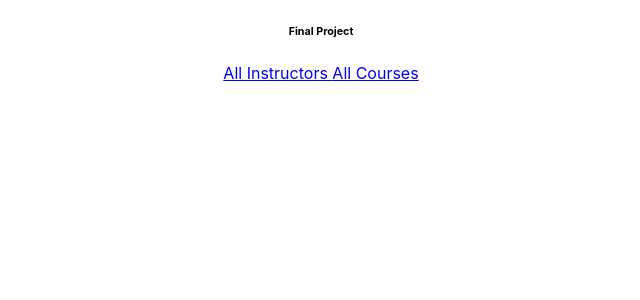
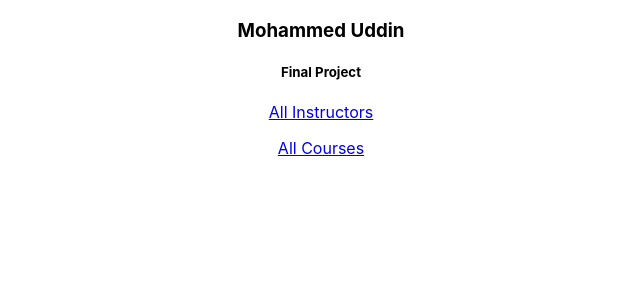
Before and after one commit to Trollicorn/Practical-Web-Dev-Final-Frontend, a React (Create React App) app: page / in a window 1280 px wide. Shown: the top 300 px of the page, without its empty margins (319-959 px from the left). Built offline with nearby package versions, Linux system fonts and the light colour scheme.

Commit message:
change homepage

```diff
--- a/src/components/views/HomePageView.js
+++ b/src/components/views/HomePageView.js
@@ -7,8 +7,10 @@ import { Link } from 'react-router-dom';
 const HomePageView = () => {
   return (
     <div>
-      <h6>Final Project</h6>
+      <h3>Mohammed Uddin</h3>
+      <h5>Final Project</h5>
       <Link to={'/instructors'} > All Instructors </Link>
+      <p/>
       <Link to={'/courses'} > All Courses </Link>
 
     </div>
```
